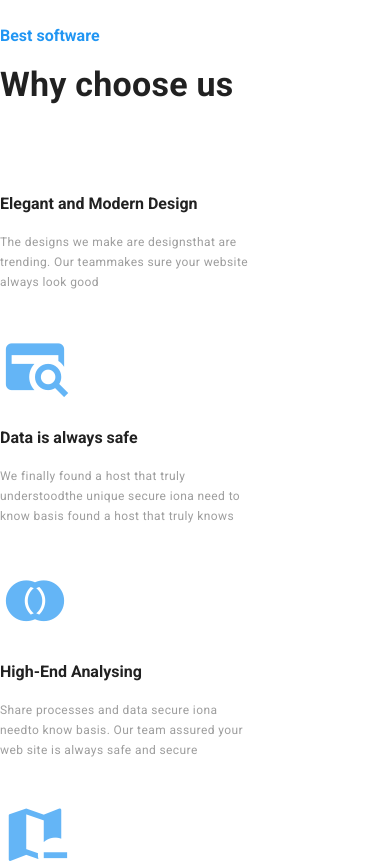
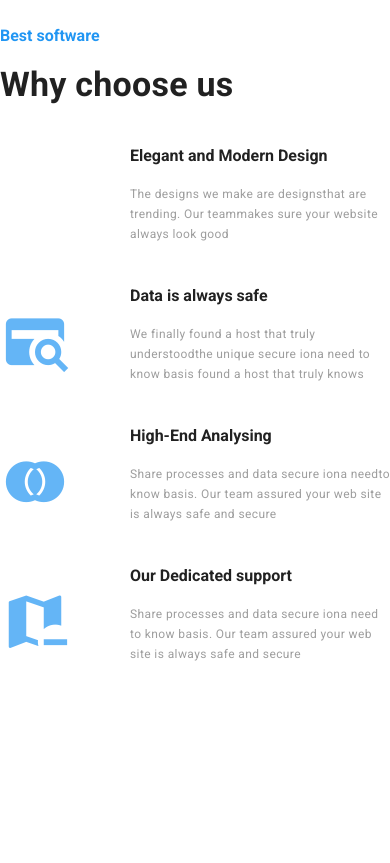
Before and after one commit to Keyula-dev/Keyula-software-template, a Vue app: page / in a window 390 px wide. Shown: the top 863 px of the page. Built offline with nearby package versions, Linux system fonts and the light colour scheme.

Commit message:
mobile grid correction

```diff
--- a/src/components/HomeComponents/Why.vue
+++ b/src/components/HomeComponents/Why.vue
@@ -14,11 +14,11 @@
                  <v-col cols="12" xs="12" md="10" sm="10" lg="10" xl="10">
                     <v-row>
                         <v-col cols="12" xs="12" md="6" sm="6" lg="6" xl="6" v-for="i in why" :key="i.i">
-                            <v-row align="center">
-                                <v-col cols="12" xs="4" sm="4" md="4" lg="4" xl="4">
+                            <v-row align="center" no-gutters>
+                                <v-col cols="4" xs="4" sm="4" md="4" lg="4" xl="4">
                                     <v-icon size="70px" color="blue lighten-2">{{i.icon}}</v-icon>
                                 </v-col>
-                                <v-col cols="8">
+                                <v-col cols="8" xs="8" sm="8" md="8" lg="8" xl="8">
                                     <p class="font-weight-bold">{{i.title}}</p>
                                     <p class="text-caption grey--text darken-3--text">{{i.desc}}</p>
                                 </v-col>
```
